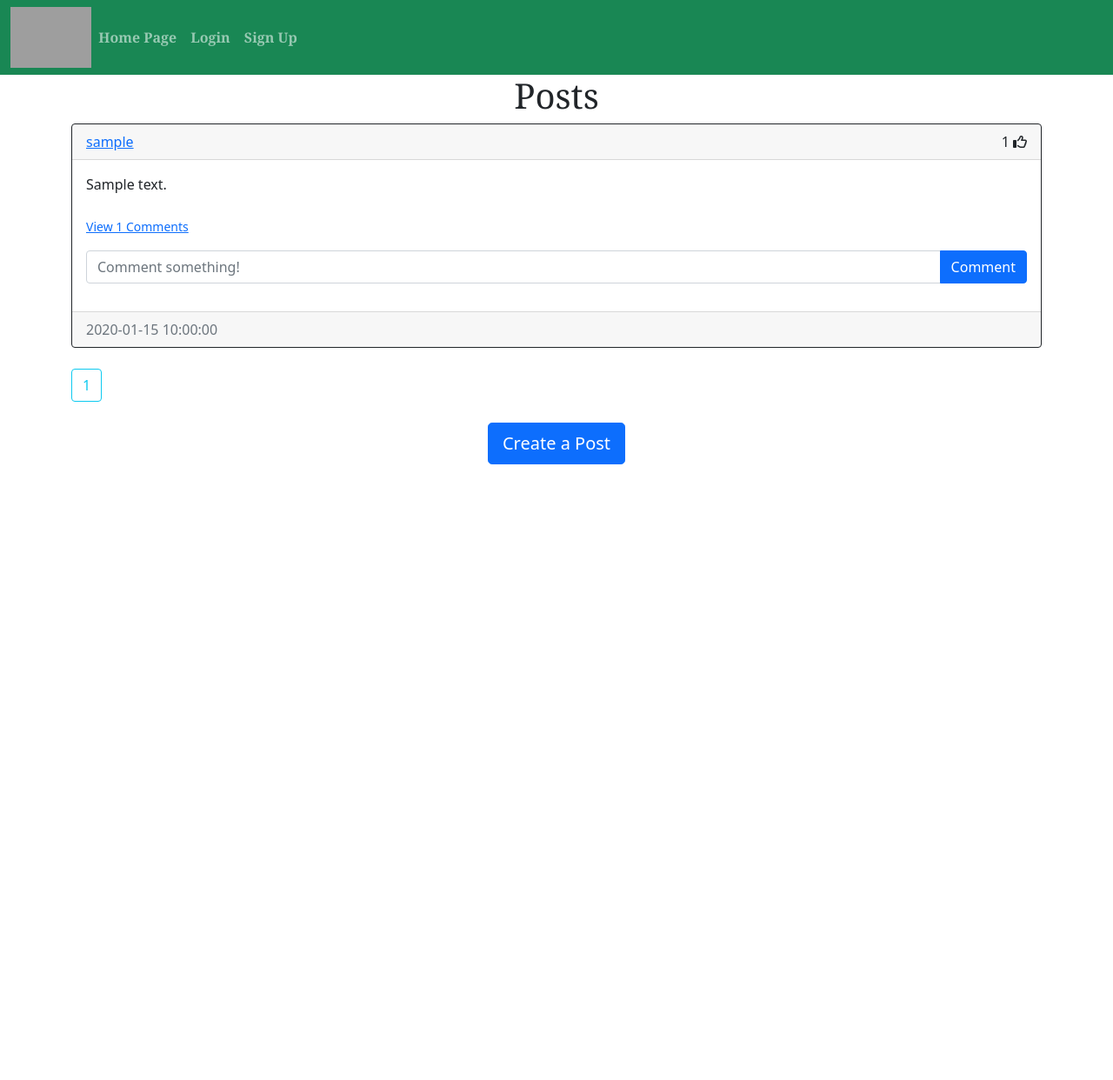
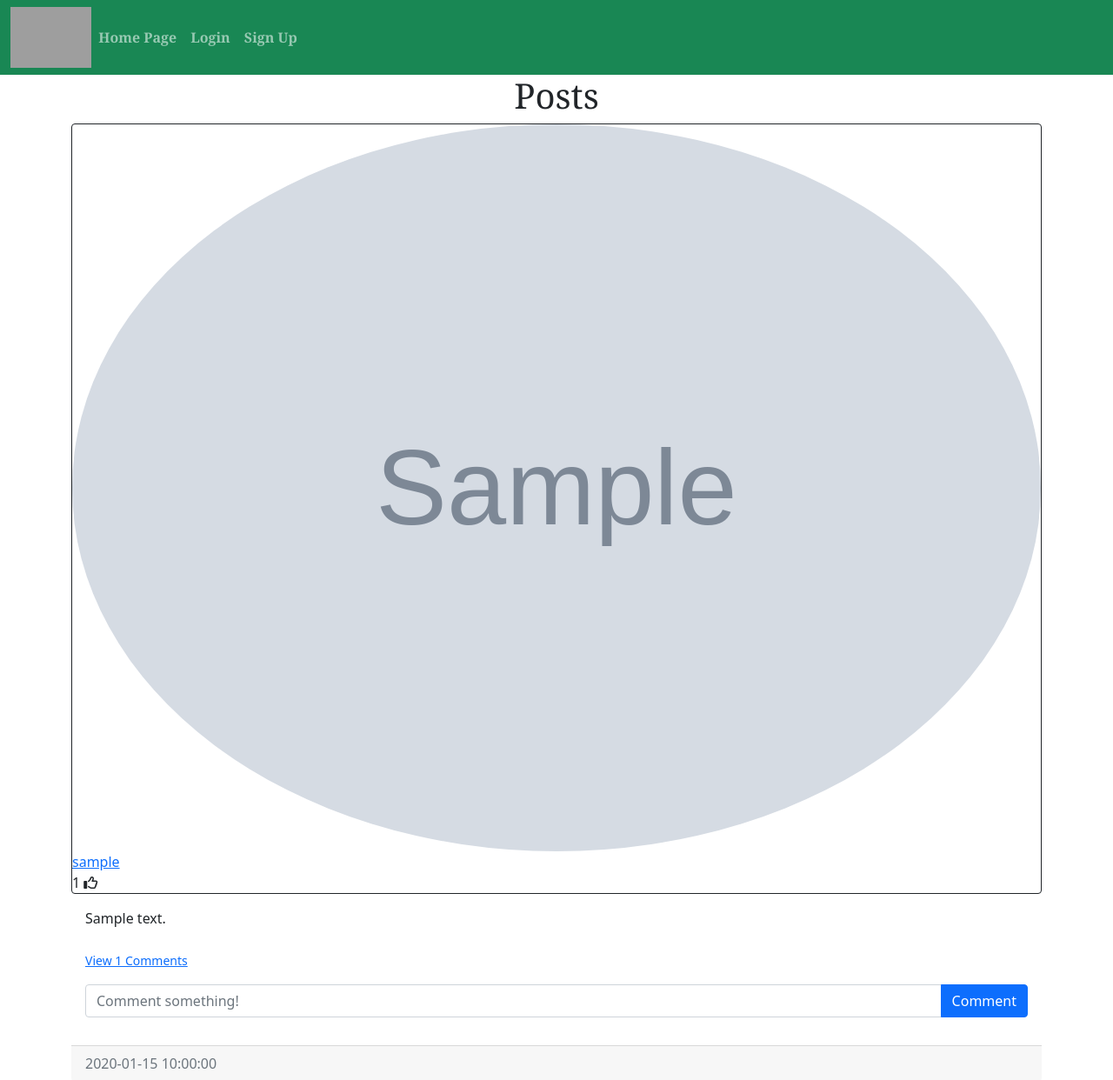
Before and after one commit to Sharun2022/AcademifyLearningTool, a Python web app: template tutorial_fixed/website/templates/blog.html in a window 1280 px wide. Shown: the top 1242 px of the page at 87% size. Before the commit the page ends 534 px from the top, so only its background shows below. Run offline with Jinja, Linux system fonts and the light colour scheme; the template is opened without the code that fills it: most values are stand-ins (such as "Sample title", 1, 10 or a date in 2020); grey boxes marked "Sample" are stand-in pictures; some libraries are stand-ins or nearby versions; grey boxes are pictures that could not be loaded.

Commit message:
Avatar Image / Account Page 1
Finished watching the first video of Avatar Image / Account #1

```diff
--- a/tutorial_fixed/website/models.py
+++ b/tutorial_fixed/website/models.py
@@ -8,6 +8,7 @@ class User(db.Model, UserMixin):
     email = db.Column(db.String(150), unique=True)
     username = db.Column(db.String(150), unique=True)
     password = db.Column(db.String(150))
+    image_file = db.Column(db.String(20), nullable=False, default='pikachu.jpg' )
     date_created = db.Column(db.DateTime(timezone=True), default=func.now())
     posts = db.relationship('Post', backref='user', passive_deletes=True)
     comments = db.relationship('Comment', backref='user', passive_deletes=True)
--- a/tutorial_fixed/website/templates/posts_div.html
+++ b/tutorial_fixed/website/templates/posts_div.html
@@ -4,6 +4,7 @@
 <div id="posts">
   {% for post in posts %}
   <div class="card border-dark">
+    <img class="rounded-circle article-img" src="{{ url_for('static', filename='profile_pics/'+ post.user.image_file) }}"
     <div class="card-header d-flex justify-content-between align-items-center">
       <a href="/posts/{{post.user.username}}">{{post.user.username}}</a>
       <div>
```
Also changed, not shown: tutorial_fixed/website/static/profile_pics/pikachu.jpg (added).
